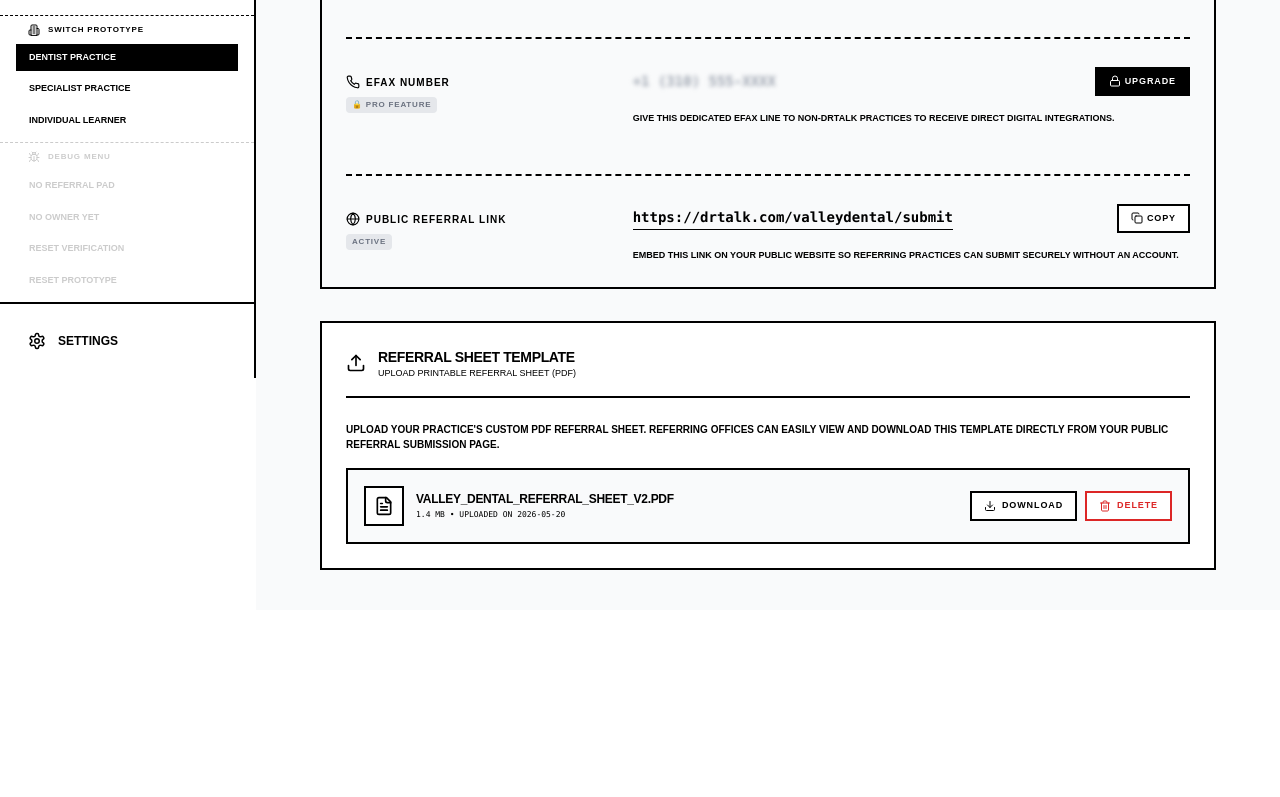
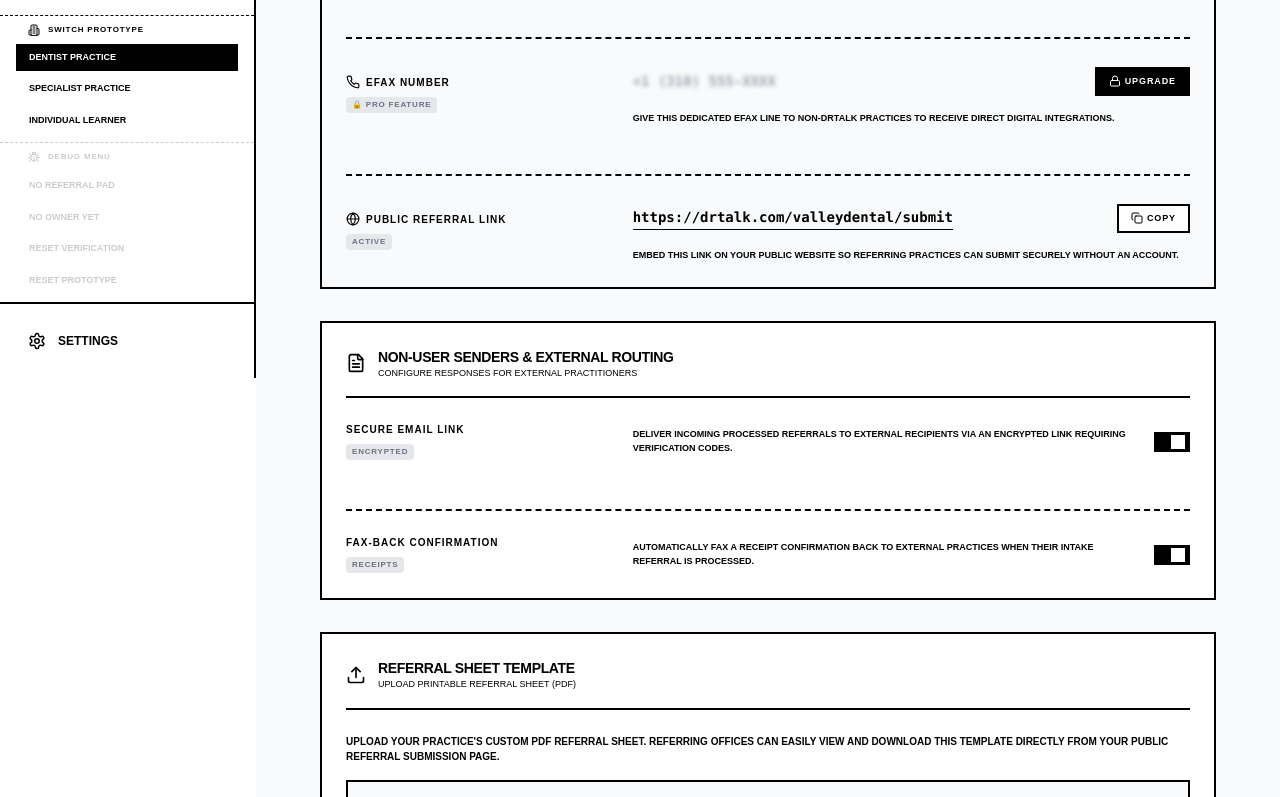
Before and after one commit to anton-g-kulikov/drtalk, a Next.js app: page /dentist/settings/intake in a window 1280 px wide. Shown: the part 422-1219 px from the top of the page. Before the commit the page ends 1032 px from the top, so only its background shows below. Built offline with nearby package versions, Linux system fonts and the light colour scheme; no server answers; the database is empty.

Commit message:
feat(intake): relocate non-user senders & external routing configurations to intake settings

```diff
--- a/src/app/settings/intake/page.tsx
+++ b/src/app/settings/intake/page.tsx
@@ -23,6 +23,22 @@ export default function ReferralIntakePage() {
   const [toastMessage, setToastMessage] = useState<string | null>(null);
   const [copiedField, setCopiedField] = useState<string | null>(null);
 
+  // External routing toggles with persistence
+  const [secureEmailNonUsers, setSecureEmailNonUsers] = useState(() => {
+    if (typeof window !== 'undefined') {
+      const stored = localStorage.getItem('drtalk_intake_secure_email');
+      return stored !== 'false';
+    }
+    return true;
+  });
+  const [faxBackExternal, setFaxBackExternal] = useState(() => {
+    if (typeof window !== 'undefined') {
+      const stored = localStorage.getItem('drtalk_intake_fax_back');
+      return stored !== 'false';
+    }
+    return true;
+  });
+
   // Upload template states
   const [uploadedFile, setUploadedFile] = useState<{ name: string; size: string; uploadedAt: string } | null>({
     name: "valley_dental_referral_sheet_v2.pdf",
@@ -39,6 +55,18 @@ export default function ReferralIntakePage() {
     setTimeout(() => {
       setToastMessage(null);
     }, 4000);
+  };
+
+  const handleToggleSecureEmail = (val: boolean) => {
+    setSecureEmailNonUsers(val);
+    localStorage.setItem('drtalk_intake_secure_email', String(val));
+    showToast(`Secure Email Link ${val ? 'enabled' : 'disabled'}`);
+  };
+
+  const handleToggleFaxBack = (val: boolean) => {
+    setFaxBackExternal(val);
+    localStorage.setItem('drtalk_intake_fax_back', String(val));
+    showToast(`Fax-Back Confirmation ${val ? 'enabled' : 'disabled'}`);
   };
 
   const handleCopy = (value: string, fieldName: string) => {
@@ -276,6 +304,63 @@ export default function ReferralIntakePage() {
             </div>
           </div>
 
+          {/* External Routing (Non-User Senders) */}
+          <div className="wireframe-card p-6 space-y-6 bg-white w-full">
+            <div className="flex items-center gap-3 border-b-2 border-black pb-4">
+              <FileText size={20} />
+              <div>
+                <h3 className="font-bold uppercase tracking-tight text-sm">Non-User Senders & External Routing</h3>
+                <p className="text-[9px] text-muted-foreground uppercase">Configure responses for external practitioners</p>
+              </div>
+            </div>
+
+            <div className="space-y-6 divide-y-2 divide-black divide-dashed">
+              {/* Secure Email Link */}
+              <div className="grid grid-cols-1 lg:grid-cols-3 gap-4 items-center pb-6">
+                <div className="space-y-1">
+                  <p className="text-[10px] font-black uppercase tracking-widest">Secure Email Link</p>
+                  <span className="inline-block text-[8px] font-bold text-gray-500 uppercase tracking-widest bg-gray-200 px-1.5 py-0.5 rounded">Encrypted</span>
+                </div>
+                <div className="lg:col-span-2 flex items-center justify-between gap-4">
+                  <p className="text-[9px] uppercase font-bold text-muted-foreground leading-normal max-w-lg">
+                    Deliver incoming processed referrals to external recipients via an encrypted link requiring verification codes.
+                  </p>
+                  <label className="relative inline-flex items-center cursor-pointer shrink-0">
+                    <input
+                      type="checkbox"
+                      className="sr-only peer"
+                      checked={secureEmailNonUsers}
+                      onChange={(e) => handleToggleSecureEmail(e.target.checked)}
+                    />
+                    <div className="w-9 h-5 bg-white border-2 border-black relative transition-colors peer-checked:bg-black after:content-[''] after:absolute after:top-[1px] after:left-[1px] after:bg-black peer-checked:after:bg-white after:h-3.5 after:w-3.5 after:transition-all peer-checked:after:translate-x-[14px]"></div>
+                  </label>
+                </div>
+              </div>
+
+              {/* Fax-Back Transport */}
+              <div className="grid grid-cols-1 lg:grid-cols-3 gap-4 items-center pt-6">
+                <div className="space-y-1">
+                  <p className="text-[10px] font-black uppercase tracking-widest">Fax-Back Confirmation</p>
+                  <span className="inline-block text-[8px] font-bold text-gray-500 uppercase tracking-widest bg-gray-200 px-1.5 py-0.5 rounded">Receipts</span>
+                </div>
+                <div className="lg:col-span-2 flex items-center justify-between gap-4">
+                  <p className="text-[9px] uppercase font-bold text-muted-foreground leading-normal max-w-lg">
+                    Automatically fax a receipt confirmation back to external practices when their intake referral is processed.
+                  </p>
+                  <label className="relative inline-flex items-center cursor-pointer shrink-0">
+                    <input
+                      type="checkbox"
+                      className="sr-only peer"
+                      checked={faxBackExternal}
+                      onChange={(e) => handleToggleFaxBack(e.target.checked)}
+                    />
+                    <div className="w-9 h-5 bg-white border-2 border-black relative transition-colors peer-checked:bg-black after:content-[''] after:absolute after:top-[1px] after:left-[1px] after:bg-black peer-checked:after:bg-white after:h-3.5 after:w-3.5 after:transition-all peer-checked:after:translate-x-[14px]"></div>
+                  </label>
+                </div>
+              </div>
+            </div>
+          </div>
+
           {/* Referral Sheet Template Upload Card */}
           <div className="wireframe-card p-6 space-y-6 bg-white w-full">
             <div className="flex items-center gap-3 border-b-2 border-black pb-4">
```
